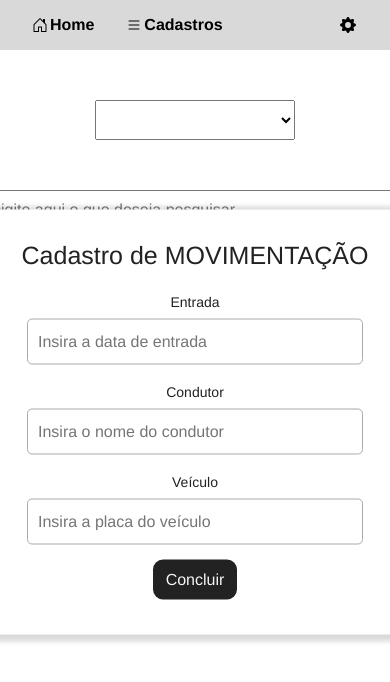
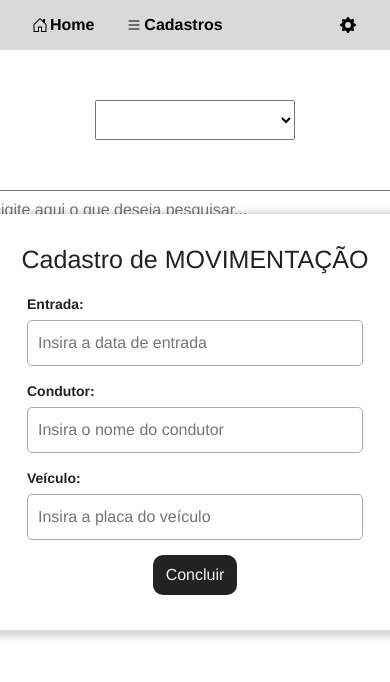
Before and after one commit to gustavoemf/projeto-estacionamento-client, a Vue app: page /cadastro in a window 390 px wide. Both pictures are taken after a click on the button "Novo". Shown: the top 682 px of the page. Built offline with nearby package versions, Linux system fonts and the light colour scheme.

Commit message:
Correção overlay

```diff
--- a/src/components/CadastroOverlayComponent.vue
+++ b/src/components/CadastroOverlayComponent.vue
@@ -4,15 +4,15 @@
         <div class="form">
             <h2>Cadastro de MOVIMENTAÇÃO</h2>
             <div class="form-element">
-                <label for="entrada">Entrada</label>
+                <label for="entrada">Entrada:</label>
                 <input type="text" id="entrada" placeholder="Insira a data de entrada" />
             </div>
             <div class="form-element">
-                <label for="condutor">Condutor</label>
+                <label for="condutor">Condutor:</label>
                 <input type="text" id="condutor" placeholder="Insira o nome do condutor" />
             </div>
             <div class="form-element">
-                <label for="veiculo">Veículo</label>
+                <label for="veiculo">Veículo:</label>
                 <input type="text" id="veiculo" placeholder="Insira a placa do veículo" />
             </div>
             <div class="form-element">
@@ -91,8 +91,12 @@ export default defineComponent({
 }
 
 label {
+    display: flex;
+    margin-left: 42px;
+    align-items: start;
     font-size: 14px;
     color: #222;
+    font-weight: bold;
 }
 
 input[type='text'] {
--- a/src/components/ConfiguracaoComponent.vue
+++ b/src/components/ConfiguracaoComponent.vue
@@ -80,6 +80,7 @@ export default defineComponent({
 #header-configuracao {
     display: flex;
     justify-content: space-between;
+    overflow: hidden;
     align-items: end;
     padding-bottom: 15px;
     margin: 0px 30px;
@@ -102,19 +103,6 @@ export default defineComponent({
         height: 40px;
         color: black;
         font-weight: bold;
-    }
-}
-
-@media only screen and (max-width: 500px) {
-    #header-configuracao {
-        display: flex;
-        flex-direction: column;
-        justify-content: center;
-        align-items: center;
-    }
-
-    h2 {
-        margin-left: 30px;
     }
 }
 
@@ -144,4 +132,17 @@ export default defineComponent({
         }
     }
 }
+
+@media only screen and (max-width: 500px) {
+    #header-configuracao {
+        display: flex;
+        flex-direction: column;
+        justify-content: center;
+        align-items: center;
+    }
+
+    h2 {
+        margin-left: 30px;
+    }
+}
 </style>
```
